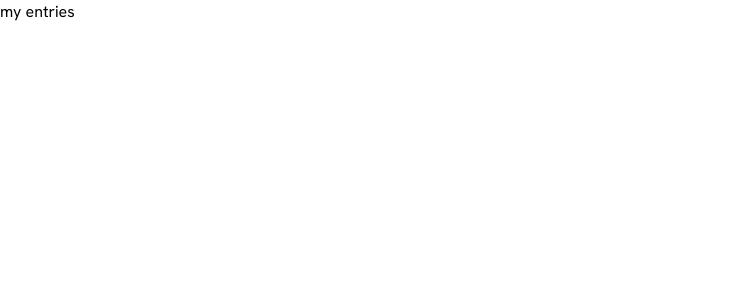
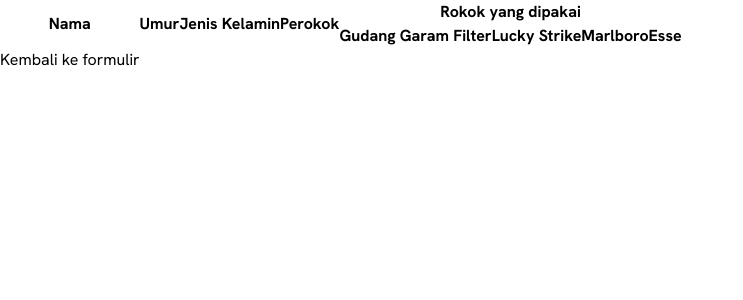
Before and after one commit to sronnaim/koda-b10-react1, a React (Vite) app: page /entries in a window 1280 px wide. Shown: the top 300 px of the page, without its empty margins (0-743 px from the left). Built offline with nearby package versions, Linux system fonts and the light colour scheme.

Commit message:
feat: added entries page with working localStorage

```diff
--- a/src/pages/Entries.jsx
+++ b/src/pages/Entries.jsx
@@ -1,7 +1,49 @@
+import { useSyncExternalStore } from "react"
+import { Link } from "react-router"
+
+function sub(notify) {
+  window.addEventListener("storage", notify)
+  return () => window.removeEventListener('storage', notify)
+}
+
+function getRawEntries() {
+  return localStorage.getItem("entries")
+}
+
 export default function Entries() {
+  const rawEntries = useSyncExternalStore(sub, getRawEntries, () => null)
+  const entries = JSON.parse(rawEntries)
+
   return (
-    <ol>
-      my entries
-    </ol>
+    <table>
+      <thead>
+        <tr>
+          <th scope="col" rowSpan={2}>Nama</th>
+          <th scope="col" rowSpan={2}>Umur</th>
+          <th scope="col" rowSpan={2}>Jenis Kelamin</th>
+          <th scope="col" rowSpan={2}>Perokok</th>
+          <th scope="colgroup" colSpan={4}>Rokok yang dipakai</th>
+        </tr>
+        <tr>
+          <th scope="col">Gudang Garam Filter</th>
+          <th scope="col">Lucky Strike</th>
+          <th scope="col">Marlboro</th>
+          <th scope="col">Esse</th>
+        </tr>
+      </thead>
+      <tbody>
+        {entries && entries.length >= 1 && entries.map(e => <tr>
+          <th scope="row">{e.name}</th>
+          <td>{e.age}</td>
+          <td>{e.sex === "m" ? "Laki-laki" : "Perempuan"}</td>
+          <td>{e.isSmoker ? "Ya" : "Tidak"}</td>
+          <td>{e.cigars.includes(1) ? "✅" : ""}</td>
+          <td>{e.cigars.includes(2) ? "✅" : ""}</td>
+          <td>{e.cigars.includes(3) ? "✅" : ""}</td>
+          <td>{e.cigars.includes(4) ? "✅" : ""}</td>
+        </tr>)}
+      </tbody>
+      <Link to={"/"}>Kembali ke formulir</Link>
+    </table>
   )
 }
--- a/src/pages/Form.jsx
+++ b/src/pages/Form.jsx
@@ -1,6 +1,7 @@
 import { yupResolver } from "@hookform/resolvers/yup"
 import { useForm } from "react-hook-form"
 import { schema as surveySchema } from "../libs/survey"
+import { Link } from "react-router"
 
 export default function Form() {
   const { watch, register, handleSubmit, formState: { errors } } = useForm({
@@ -95,6 +96,7 @@ export default function Form() {
           <button type="reset">Reset</button>
         </div>
       </form >
+      <Link to={"/entries"} >Lihat entri yang terkirim</Link>
     </main>
   )
 }
```
